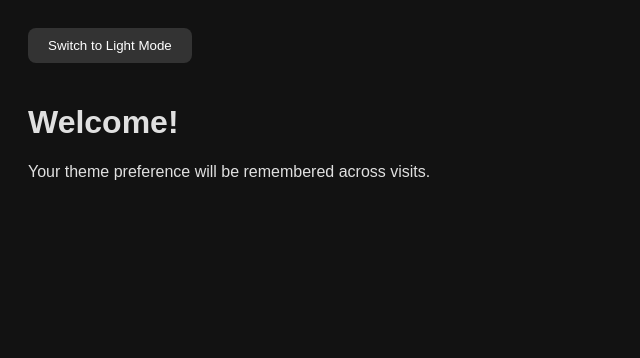
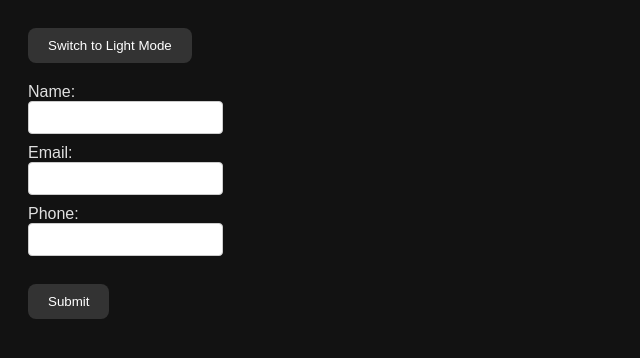
Before and after one commit to acciojob/dark-mode-jagadeesh155, a website: page main.html in a window 1280 px wide. Both pictures are taken after a click on the button "Switch to Dark Mode". Shown: the whole page, without its empty margins (0-640 px from the left). Drawn offline with Linux system fonts and the light colour scheme.

Commit message:
created a submission

```diff
--- a/main.html
+++ b/main.html
@@ -2,9 +2,9 @@
 <html lang="en">
 <head>
   <meta charset="UTF-8">
-  <title>Dark Mode Preference</title>
+  <title>Dark Mode + Form</title>
   <style>
-    /* Default light theme */
+    /* Light theme */
     body {
       background-color: white;
       color: black;
@@ -19,7 +19,7 @@
       color: #e0e0e0;
     }
 
-    button {
+    button, input[type="button"] {
       padding: 10px 20px;
       border: none;
       border-radius: 8px;
@@ -27,26 +27,46 @@
       margin-bottom: 20px;
     }
 
-    body.dark button {
+    body.dark button, body.dark input[type="button"] {
       background-color: #333;
       color: #fff;
     }
 
-    body button {
+    body button, body input[type="button"] {
       background-color: #ddd;
       color: #000;
+    }
+
+    input {
+      padding: 8px;
+      margin-bottom: 10px;
+      border-radius: 4px;
+      border: 1px solid #ccc;
     }
   </style>
 </head>
 <body>
+  <!-- Dark Mode Toggle -->
   <button id="toggleTheme">Toggle Dark Mode</button>
-  <h1>Welcome!</h1>
-  <p>Your theme preference will be remembered across visits.</p>
+
+  <!-- User Form -->
+  <form id="userForm">
+    <label for="name">Name:</label><br>
+    <input type="text" id="name" /><br>
+
+    <label for="email">Email:</label><br>
+    <input type="email" id="email" /><br>
+
+    <label for="phone">Phone:</label><br>
+    <input type="text" id="phone" /><br><br>
+
+    <input type="button" id="submitBtn" value="Submit" />
+  </form>
 
   <script>
+    // ---------------- Dark Mode Logic ----------------
     const toggleBtn = document.getElementById('toggleTheme');
 
-    // Function to update button text
     function updateButton() {
       toggleBtn.textContent = document.body.classList.contains('dark')
         ? "Switch to Light Mode"
@@ -58,22 +78,41 @@
     if (savedTheme === 'dark') {
       document.body.classList.add('dark');
     } else if (!savedTheme) {
-      // No saved preference, use system preference
       if (window.matchMedia && window.matchMedia('(prefers-color-scheme: dark)').matches) {
         document.body.classList.add('dark');
       }
     }
-
     updateButton();
 
-    // Toggle dark mode manually
     toggleBtn.addEventListener('click', () => {
       document.body.classList.toggle('dark');
+      localStorage.setItem('theme', document.body.classList.contains('dark') ? 'dark' : 'light');
+      updateButton();
+    });
 
-      // Save preference
-      localStorage.setItem('theme', document.body.classList.contains('dark') ? 'dark' : 'light');
+    // ---------------- Form Logic ----------------
+    const submitBtn = document.getElementById('submitBtn');
 
-      updateButton();
+    // Populate form from localStorage if exists
+    const savedForms = JSON.parse(localStorage.getItem('forms')) || [];
+    if (savedForms.length > 0) {
+      const lastForm = savedForms[savedForms.length - 1];
+      document.getElementById('name').value = lastForm.name;
+      document.getElementById('email').value = lastForm.email;
+      document.getElementById('phone').value = lastForm.phone;
+    }
+
+    // Save form data on submit
+    submitBtn.addEventListener('click', () => {
+      const name = document.getElementById('name').value;
+      const email = document.getElementById('email').value;
+      const phone = document.getElementById('phone').value;
+
+      const forms = JSON.parse(localStorage.getItem('forms')) || [];
+      forms.push({ name, email, phone });
+      localStorage.setItem('forms', JSON.stringify(forms));
+
+      alert('Form saved to Local Storage!');
     });
   </script>
 </body>
```
